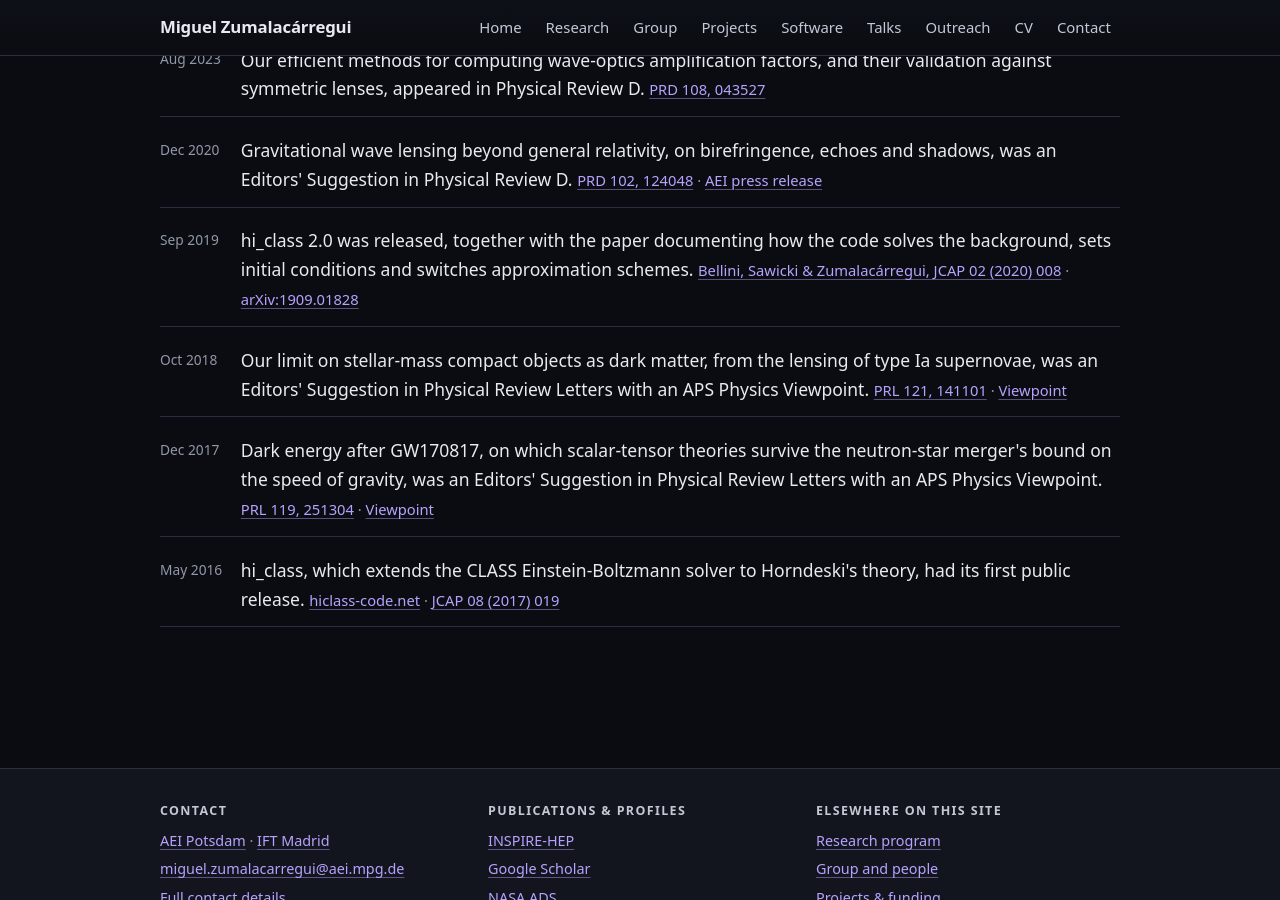
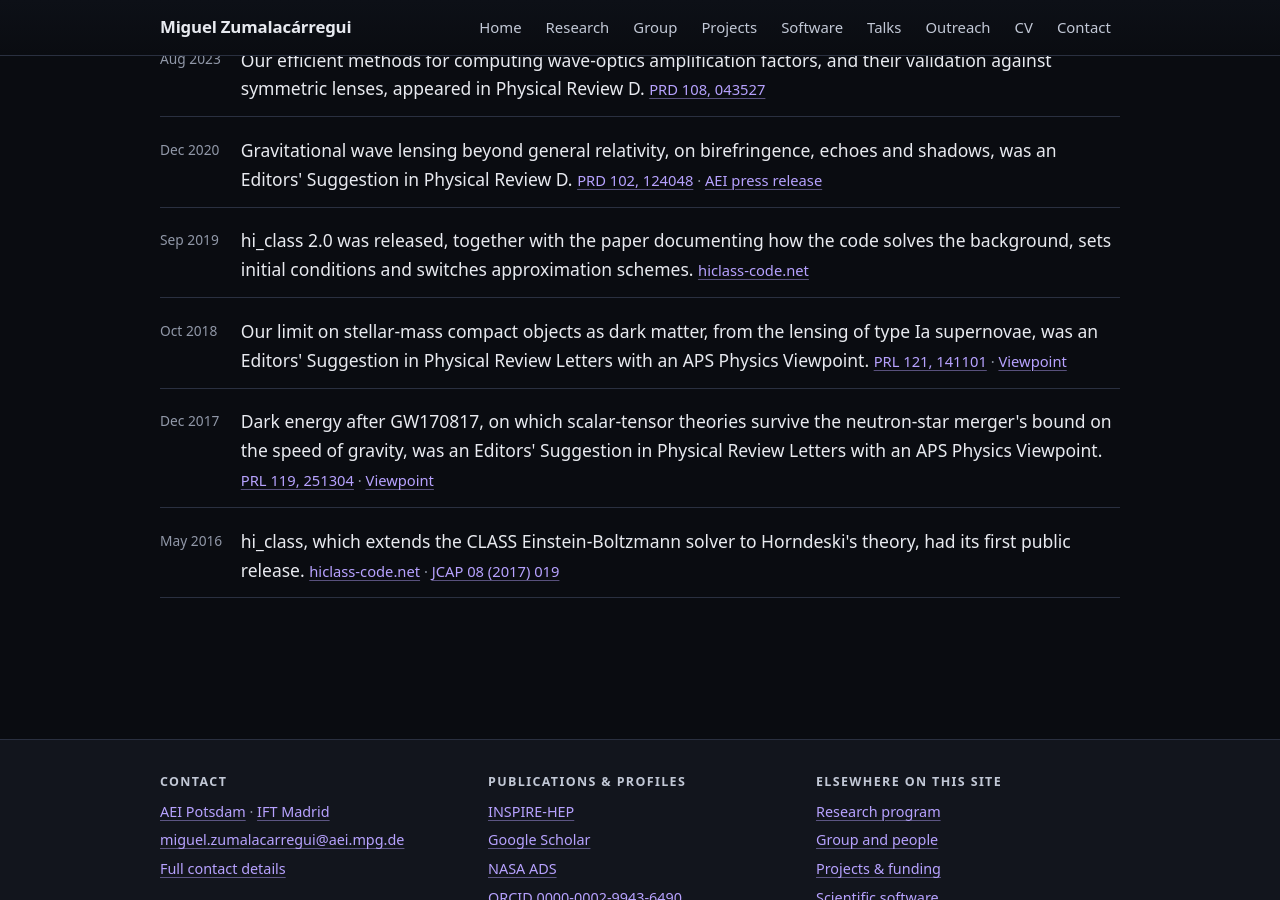
Before and after one commit to miguelzuma/miguelzuma.github.io, a Jekyll site: the page built from news.html, in a window 1280 px wide and 900 px high, scrolled down 1281 px. Built offline with Jekyll 4.4.1, drawn with Linux system fonts in a browser that asks for light colours.

Commit message:
News: hi_class 2.0 links to the code site, not the paper
The item is about a release, so it points at hiclass-code.net. The
JCAP reference and the arXiv link are dropped: the paper is already
on the Software page and in the CV.

Co-Authored-By: Claude Opus 5 (1M context) <noreply@anthropic.com>
Claude-Session: https://claude.ai/code/session_01E2ZbXszK9qt9svKVxU5Yrt

```diff
--- a/_data/news.yml
+++ b/_data/news.yml
@@ -145,10 +145,8 @@
     solves the background, sets initial conditions and switches approximation
     schemes.
   links:
-    - text: "Bellini, Sawicki & Zumalacárregui, JCAP 02 (2020) 008"
-      url: "https://inspirehep.net/literature/1752568"
-    - text: "arXiv:1909.01828"
-      url: "https://arxiv.org/abs/1909.01828"
+    - text: "hiclass-code.net"
+      url: "https://hiclass-code.net"
 
 - date: 2018-10-01
   text: >-
```
